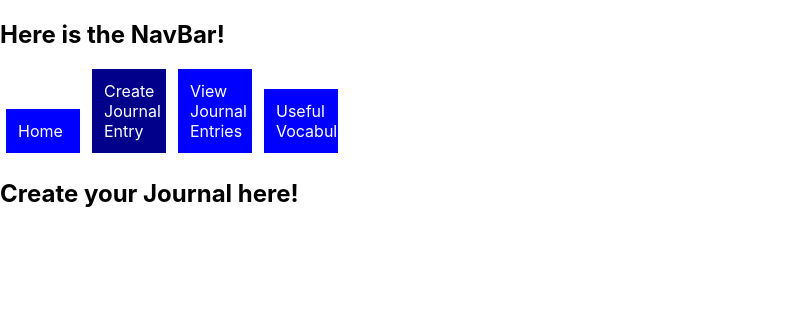
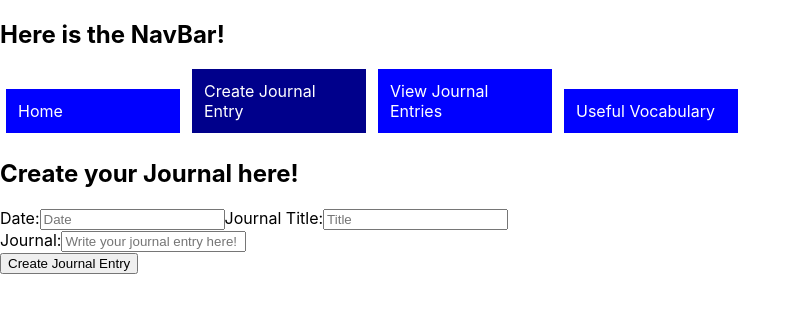
Before and after one commit to patrickyoung281/phase-2-project, a React (Create React App) app: page /createjournal in a window 1280 px wide. Shown: the top 312 px of the page, without its empty margins (0-801 px from the left). Built offline with nearby package versions, Linux system fonts and the light colour scheme.

Commit message:
Add Journals Works

```diff
--- a/db.json
+++ b/db.json
@@ -4,13 +4,244 @@
       "id": 1,
       "GermanWord": "Ich fühle mich heute...",
       "EnglishWord": "Today I feel...",
-            "Type": "Reflexive Verb"
+      "Type": "Reflexive Verb",
+      "journalEntry": "",
+      "date": "",
+      "title": ""
     },
     {
       "id": 2,
       "GermanWord": "Ich will...",
       "EnglishWord": "I want...",
-            "Type": "Modal Verb"
+      "Type": "Modal Verb",
+      "journalEntry": "",
+      "date": "",
+      "title": ""
+    },
+    {
+      "GermanWord": "",
+      "EnglishWord": "",
+      "Type": "",
+      "journalEntry": "This is my first journal!! ",
+      "date": "7/25/2022",
+      "title": "First Journal",
+      "id": 3
+    },
+    {
+      "GermanWord": "",
+      "EnglishWord": "",
+      "Type": "",
+      "journalEntry": "12",
+      "date": "12",
+      "title": "12",
+      "id": 4
+    },
+    {
+      "GermanWord": "",
+      "EnglishWord": "",
+      "Type": "",
+      "journalEntry": "sgdfsg",
+      "date": "",
+      "title": "",
+      "id": 5
+    },
+    {
+      "GermanWord": "",
+      "EnglishWord": "",
+      "Type": "",
+      "journalEntry": "fdsagsgf",
+      "date": "sssss",
+      "title": "aaaaaa",
+      "id": 6
+    },
+    {
+      "GermanWord": "",
+      "EnglishWord": "",
+      "Type": "",
+      "journalEntry": "sdfdff",
+      "date": "dddd",
+      "title": "dsaaaaa",
+      "id": 7
+    },
+    {
+      "GermanWord": "",
+      "EnglishWord": "",
+      "Type": "",
+      "journalEntry": "ffffffffffffffffff",
+      "date": "",
+      "title": "",
+      "id": 8
+    },
+    {
+      "GermanWord": "",
+      "EnglishWord": "",
+      "Type": "",
+      "journalEntry": "sssssssssssssss",
+      "date": "",
+      "title": "",
+      "id": 9
+    },
+    {
+      "GermanWord": "",
+      "EnglishWord": "",
+      "Type": "",
+      "journalEntry": "New Attempt ",
+      "date": "",
+      "title": "",
+      "id": 10
+    },
+    {
+      "GermanWord": "",
+      "EnglishWord": "",
+      "Type": "",
+      "journalEntry": "This time?",
+      "date": "",
+      "title": "",
+      "id": 11
+    },
+    {
+      "GermanWord": "",
+      "EnglishWord": "",
+      "Type": "",
+      "journalEntry": "Mayyybbeeeee????",
+      "date": "",
+      "title": "",
+      "id": 12
+    },
+    {
+      "GermanWord": "",
+      "EnglishWord": "",
+      "Type": "",
+      "journalEntry": "Why not????????????",
+      "date": "",
+      "title": "",
+      "id": 13
+    },
+    {
+      "GermanWord": "",
+      "EnglishWord": "",
+      "Type": "",
+      "journalEntry": "argggggg",
+      "date": "",
+      "title": "",
+      "id": 14
+    },
+    {
+      "GermanWord": "",
+      "EnglishWord": "",
+      "Type": "",
+      "journalEntry": "hmmmmmmmmmmmm",
+      "date": "",
+      "title": "",
+      "id": 15
+    },
+    {
+      "GermanWord": "",
+      "EnglishWord": "",
+      "Type": "",
+      "journalEntry": "aaaaaaaaaaaaaa",
+      "date": "",
+      "title": "",
+      "id": 16
+    },
+    {
+      "GermanWord": "",
+      "EnglishWord": "",
+      "Type": "",
+      "journalEntry": "EGgggsss???",
+      "date": "",
+      "title": "",
+      "id": 17
+    },
+    {
+      "GermanWord": "",
+      "EnglishWord": "",
+      "Type": "",
+      "journalEntry": "fsdgsdgsfg",
+      "date": "",
+      "title": "",
+      "id": 18
+    },
+    {
+      "GermanWord": "",
+      "EnglishWord": "",
+      "Type": "",
+      "journalEntry": "ffffffffffff",
+      "date": "",
+      "title": "",
+      "id": 19
+    },
+    {
+      "GermanWord": "",
+      "EnglishWord": "",
+      "Type": "",
+      "journalEntry": "sssssssssssssssss",
+      "date": "",
+      "title": "",
+      "id": 20
+    },
+    {
+      "GermanWord": "",
+      "EnglishWord": "",
+      "Type": "",
+      "journalEntry": "aaaaaaaaaaaaaaa",
+      "date": "",
+      "title": "",
+      "id": 21
+    },
+    {
+      "GermanWord": "",
+      "EnglishWord": "",
+      "Type": "",
+      "journalEntry": "merrrrrrr",
+      "date": "",
+      "title": "",
+      "id": 22
+    },
+    {
+      "GermanWord": "",
+      "EnglishWord": "",
+      "Type": "",
+      "journalEntry": "ssssssss",
+      "date": "",
+      "title": "",
+      "id": 23
+    },
+    {
+      "GermanWord": "",
+      "EnglishWord": "",
+      "Type": "",
+      "journalEntry": "ssssssssssssssssssssss",
+      "date": "",
+      "title": "",
+      "id": 24
+    },
+    {
+      "GermanWord": "",
+      "EnglishWord": "",
+      "Type": "",
+      "journalEntry": "aaaaaaaaaaaaaaaaa",
+      "date": "",
+      "title": "",
+      "id": 25
+    },
+    {
+      "GermanWord": "",
+      "EnglishWord": "",
+      "Type": "",
+      "journalEntry": "merrrrrrrrrrrrrrrrrrr",
+      "date": "",
+      "title": "",
+      "id": 26
+    },
+    {
+      "GermanWord": "",
+      "EnglishWord": "",
+      "Type": "",
+      "journalEntry": "eggggsss!!!!!",
+      "date": "",
+      "title": "",
+      "id": 27
     }
   ]
 }
--- a/package.json
+++ b/package.json
@@ -12,7 +12,8 @@
     "react-dom": "^18.2.0",
     "react-router-dom": "^5.3.3",
     "react-scripts": "5.0.1",
-    "web-vitals": "^2.1.4"
+    "web-vitals": "^2.1.4",
+    "yarn": "^1.22.19"
   },
   "scripts": {
     "predeploy": "npm run build",
--- a/src/components/App.js
+++ b/src/components/App.js
@@ -1,4 +1,4 @@
-import React from "react";
+import React, { useState } from "react";
 import Home from "./Home";
 import NavBar from "./NavBar";
 import CreateJournal from "./CreateJournal";
@@ -7,7 +7,11 @@ import Vocab from "./Vocab";
 import { Route } from "react-router-dom";
 
 
+
 function App() {
+
+  const [displayJournal, setDisplayJournal] = useState("");
+
   return (
     <div className="App">
       <NavBar />
@@ -15,10 +19,12 @@ function App() {
         <Home />
       </Route>
       <Route exact path="/createjournal">
-        <CreateJournal />
+        <CreateJournal
+          setDisplayJournal={setDisplayJournal} />
       </Route>
       <Route exact path="/displayjournals">
-        <DisplayJournals />
+        <DisplayJournals
+          displayJournal={displayJournal} />
       </Route>
       <Route exact path="/vocabulary">
         <Vocab />
--- a/src/components/CreateJournal.js
+++ b/src/components/CreateJournal.js
@@ -1,10 +1,97 @@
-import React from "react";
+import React, {useState} from "react";
+import DisplayJournals from "./DisplayJournals";
 
-function CreateJournal () {
+function CreateJournal ( {setDisplayJournal} ) {
+
+const [title, setTitle] = useState("");
+const [date, setDate] = useState("");
+const [journal, setJournal] = useState("");
+const [newEntry, setNewEntry] = useState([]);
+
+function handleTitleChange (e) {
+    setTitle(e.target.value)
+}
+
+function handleDateChange (e) {
+    setDate(e.target.value);
+}
+
+function handleJournalChange (e) {
+    setJournal(e.target.value);
+}
+
+function handleSubmit (e) {
+    e.preventDefault();
+    const newEntry = {
+        GermanWord: "",
+        EnglishWord: "",
+        Type: "",
+        journalEntry: journal,
+        date: date,
+        title: title
+    };
+
+    setNewEntry(newEntry);
+
+    fetch("http://localhost:3001/vocabulary", {
+    method: "POST",
+    headers: {
+        "Content-Type": "application/json",
+    },
+    body: JSON.stringify(newEntry),
+    })
+    .then((resp)=>resp.json())
+    .then((data)=>setDisplayJournal(data));
+
+    setTitle("");
+    setDate("");
+    setJournal("");
+}
 
     return (
+    <div>
+        <h2>Create your Journal here!</h2>
+        <form className="journalDate" onSubmit={handleSubmit}>
+            <label>
+                Date:
+                <input type = "text"
+                onChange={handleDateChange}
+                name="date"
+                value={date}
+                placeholder="Date">
+                </input>
+            </label>
 
-        <h2>Create your Journal here!</h2>
+            <label>
+                Journal Title:
+                <input type="text"
+                onChange={handleTitleChange}
+                name="title"
+                value={title}
+                placeholder="Title">
+                </input>
+            </label>
+            <div>
+                <label>
+                    Journal:
+                    <input type="text"
+                    onChange={handleJournalChange}
+                    value={journal}
+                    placeholder="Write your journal entry here!"
+                    name="journal">
+                    </input>
+                </label>
+            <div>
+                <input
+                    type="submit"
+                    name="submit"
+                    value="Create Journal Entry"
+                    />
+            </div>
+            </div>
+        </form>
+
+    </div>
     )
 
 }
--- a/src/components/DisplayJournals.js
+++ b/src/components/DisplayJournals.js
@@ -1,12 +1,12 @@
 import React from "react";
 
-function DisplayJournals () {
+function DisplayJournals ( {displayJournal} ) {
+
+    const test = displayJournal.journalEntry;
 
     return (
 
-        <h2>You can view your journals here!</h2>
+        <h2>You can view your journals here! {test}</h2>
     )
-
 }
-
 export default DisplayJournals;
--- a/src/components/NavBar.js
+++ b/src/components/NavBar.js
@@ -5,7 +5,7 @@ function NavBar () {
 
     const linkStyles = {
         display: "inline-block",
-        width: "50px",
+        width: "150px",
         padding: "12px",
         margin: "0 6px 6px",
         background: "blue",
--- a/src/components/Vocab.js
+++ b/src/components/Vocab.js
@@ -1,22 +1,24 @@
-import React, { useState } from "react";
+import React, { useState, useEffect } from "react";
 import VocabCardCreator from "./VocabCardCreator";
 
 function Vocab () {
 
 const [vocab, setVocab] = useState([]);
 
-fetch("http://localhost:3001/vocabulary")
+useEffect(()=>{
+    fetch("http://localhost:3001/vocabulary")
     .then((resp)=>resp.json())
-    .then((data)=>setVocab(data))
+    .then((data)=>setVocab(data));
+},[])
 
 const displayWords = vocab.map((word)=>{
-    return <VocabCardCreator germanWord={word.germanWord} englishWord={word.englishWord} id={word.id} type={word.Type}/>
+    return <VocabCardCreator germanWord={word.GermanWord} englishWord={word.EnglishWord} id={word.id} type={word.Type}/>
 })
 
     return (
         <div>
-        <h2>Useful vocab here! {displayWords}</h2>
-        <VocabCardCreator />
+        <h2>Useful vocab here!</h2>
+        <div>{displayWords}</div>
         </div>
     )
 }
--- a/src/components/VocabCardCreator.js
+++ b/src/components/VocabCardCreator.js
@@ -2,7 +2,14 @@ import React from "react";
 
 function VocabCardCreator ({ germanWord, englishWord, id, type }) {
 
-
+return (
+    <div>
+        <div className ={type} id={id} key={type}>
+            <div className="germanWord">{germanWord}</div>
+            <div className="englishWord">{englishWord}</div>
+        </div>
+    </div>
+)
 
 }
 
```
Also changed, not shown: 1 other file (tests, documents, lock files or other folders). Lines whose indentation alone changed are shown as unchanged.
